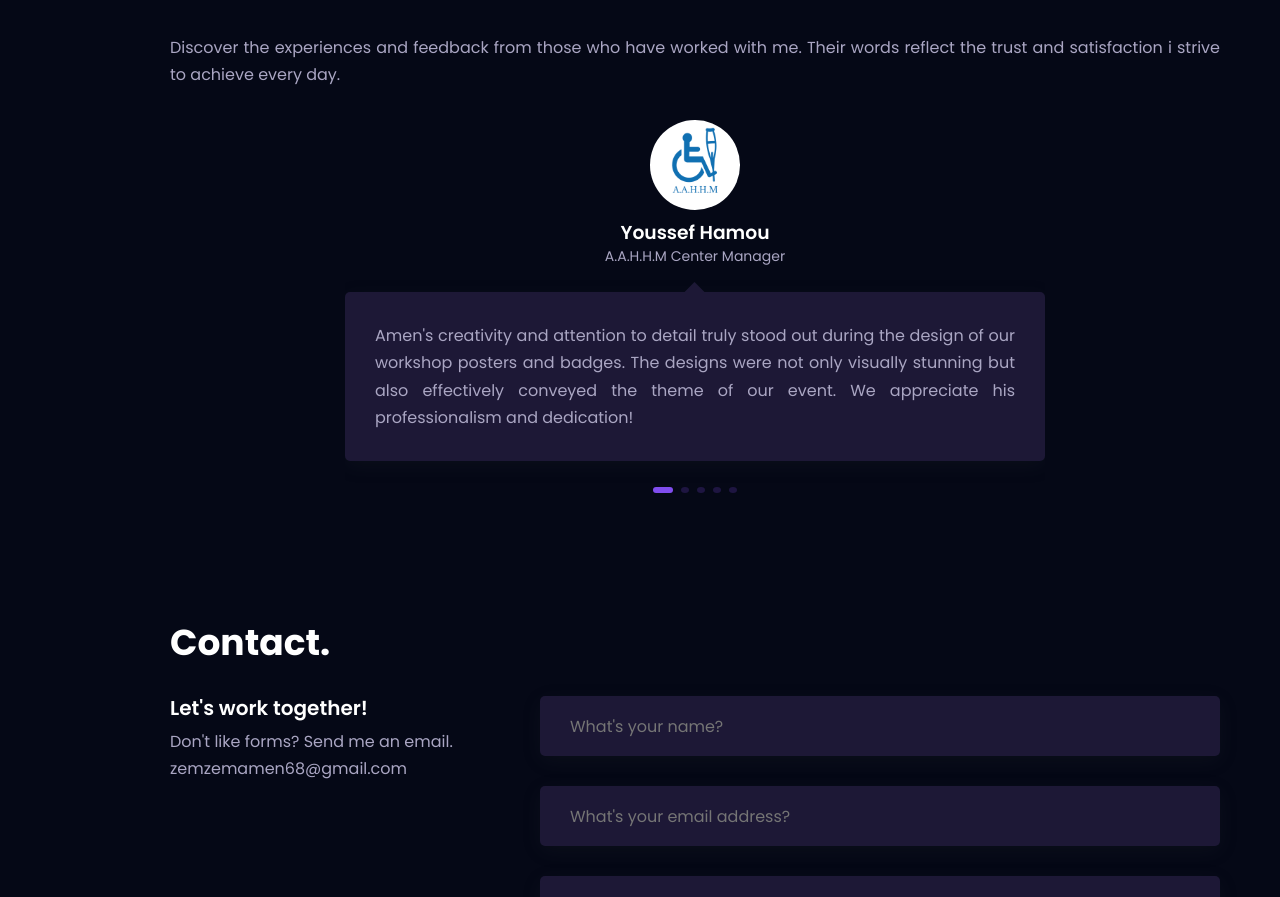
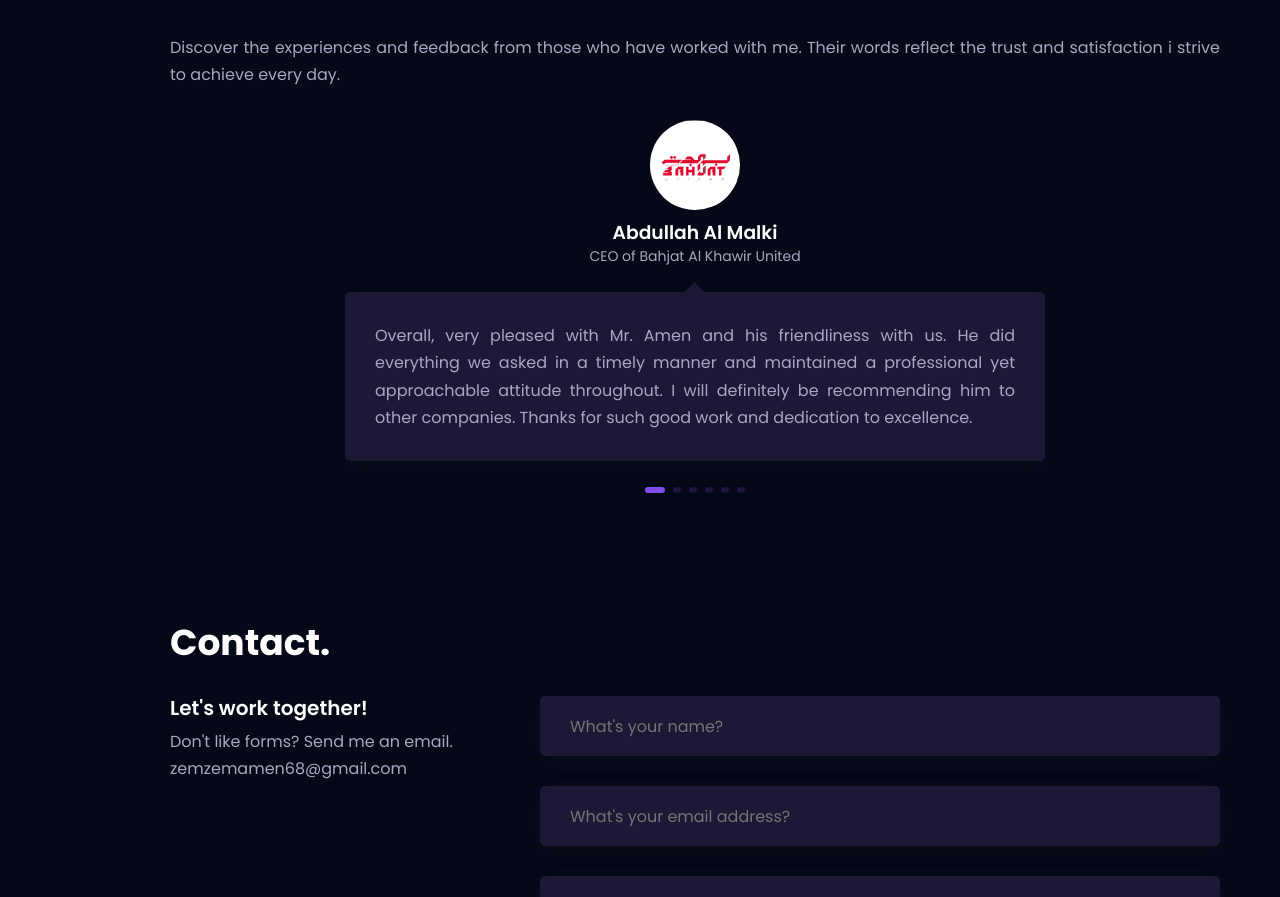
Before and after one commit to AmenZemzem68/amen-zemzem-portfolio, a React (Vite) app: page / in a window 1280 px wide. Shown: the part 10940-11837 px from the top of the page. Built offline with nearby package versions, Linux system fonts and the light colour scheme.

Commit message:
Updating feedbacks

```diff
--- a/src/components/feedbacks/feedbacks.jsx
+++ b/src/components/feedbacks/feedbacks.jsx
@@ -11,11 +11,20 @@ import sb from "../../assets/sb.jpg";
 import eram from "../../assets/eram.png";
 import chahd from "../../assets/chahd.png";
 import aahhm from "../../assets/aahhm.png";
+import bahjat from "../../assets/bahjat-logo.png";
 
 const Feedbacks = () => {
   const data = [
     {
       id: 1,
+      image: bahjat,
+      title: "Abdullah Al Malki",
+      subtitle: "CEO of Bahjat Al Khawir United",
+      comment:
+        "Overall, very pleased with Mr. Amen and his friendliness with us. He did everything we asked in a timely manner and maintained a professional yet approachable attitude throughout. I will definitely be recommending him to other companies. Thanks for such good work and dedication to excellence.",
+    },
+    {
+      id: 2,
       image: aahhm,
       title: "Youssef Hamou",
       subtitle: "A.A.H.H.M Center Manager",
@@ -23,7 +32,7 @@ const Feedbacks = () => {
         "Amen's creativity and attention to detail truly stood out during the design of our workshop posters and badges. The designs were not only visually stunning but also effectively conveyed the theme of our event. We appreciate his professionalism and dedication!",
     },
     {
-      id: 2,
+      id: 3,
       image: sb,
       title: "Oussama Boufaied",
       subtitle: "SB Brand Founder",
@@ -31,7 +40,7 @@ const Feedbacks = () => {
         "Amen is a highly creative designer with strong visual storytelling skills. Their innovative approach demonstrates a clear passion for design and an ability to think outside the box. With a focus on aligning designs to project goals, their talent will undoubtedly shine in future endeavors.",
     },
     {
-      id: 3,
+      id: 4,
       image: crt,
       title: "Wissal Chammakhi",
       subtitle: "President of the Red Crescent Club, ISSTE",
@@ -39,7 +48,7 @@ const Feedbacks = () => {
         "Amen’s designs for our logos and posters were outstanding. His work beautifully reflected our mission and values while maintaining a professional and creative touch. We are grateful for their hard work and dedication to our cause. Highly recommended !",
     },
     {
-      id: 4,
+      id: 5,
       image: eram,
       title: "Mahmoud Al Maawali",
       subtitle: "Chief Executive Officer at Eram Tecno",
@@ -47,7 +56,7 @@ const Feedbacks = () => {
         "Amen developed an e-commerce website for us that was both functional and visually appealing. His expertise in development brought our vision to life, and the platform has been a great success. We couldn't be happier with the results and we highly recommend his services",
     },
     {
-      id: 5,
+      id: 6,
       image: chahd,
       title: "Chahd Soussi",
       subtitle: "Founder of Chahd Abaya",
```
Also changed, not shown: src/assets/bahjat-logo.png (added).
